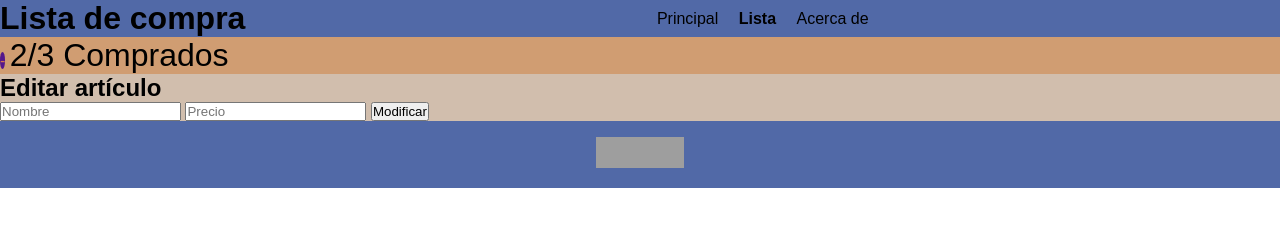
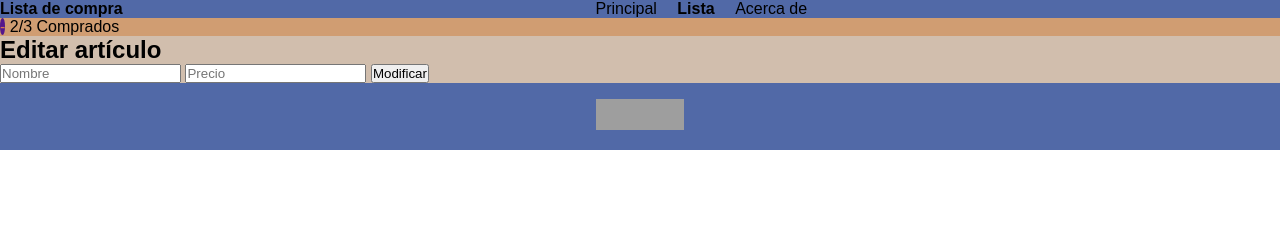
Before and after one commit to Liluminalia/202210-W1CH3-SARAFLORES, a website: page index.html in a window 1280 px wide. Drawn offline with Linux system fonts and the light colour scheme; grey boxes are pictures that could not be loaded.

Commit message:
more testing

```diff
--- a/style.css
+++ b/style.css
@@ -30,7 +30,7 @@ a{
 span+span{
     margin: auto;
     text-align: right;
-    font-size: 2em;
+    font-size: 1em;
 }
 div{
     background-color:  #D1BEAD;
@@ -40,7 +40,7 @@ div:first-child{
     background-color:  #D09D72;
 }
 h1{
-    font-size: 2rem;
+    font-size: 1rem;
 }
 span ul:first-child > :nth-of-type(2n+1){
     text-decoration: line-through;
```
